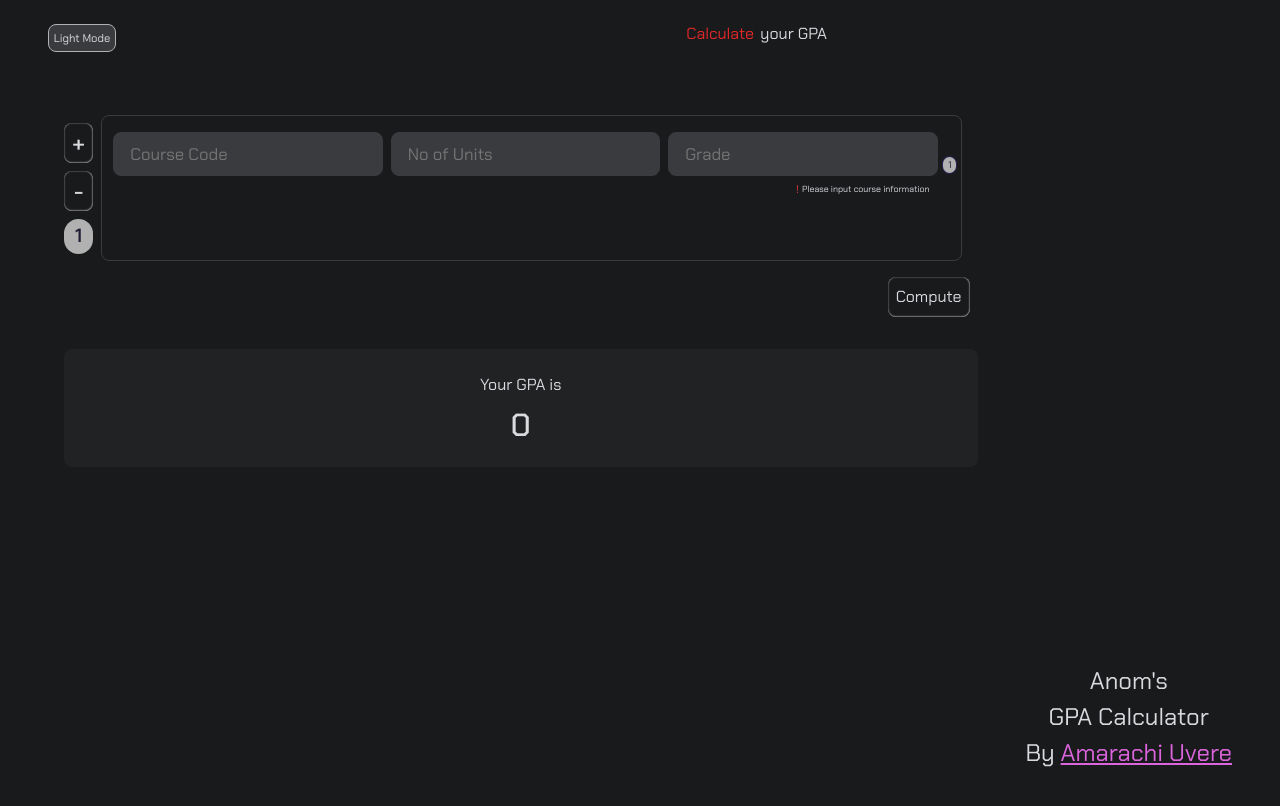
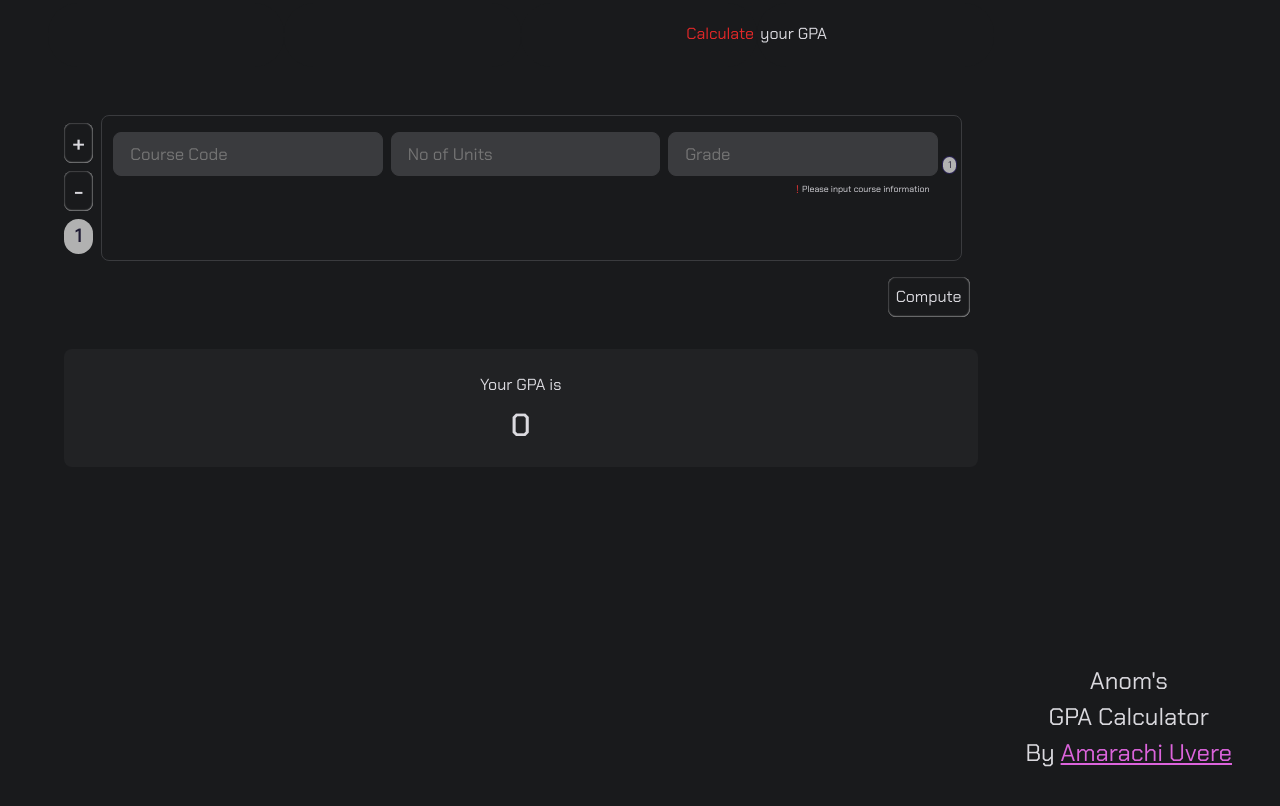
Before and after one commit to Ano-ly/AnomsCGPACalculator, a React (Vite) app: page / in a window 1280 px wide. Built offline with nearby package versions, Linux system fonts and the light colour scheme.

Commit message:
Remove light mode button

```diff
--- a/src/App.jsx
+++ b/src/App.jsx
@@ -10,7 +10,7 @@ function App() {
       <div className="cont__main">
         <div className="cont__main__dec">
           <div className="cont__main__dec__col cont__main__dec__col--col1">
-            <ModeButton/>
+            {/* <ModeButton/> */}
           </div>
           <div className="cont__main__dec__col cont__main__dec__col--col2">
 
```
